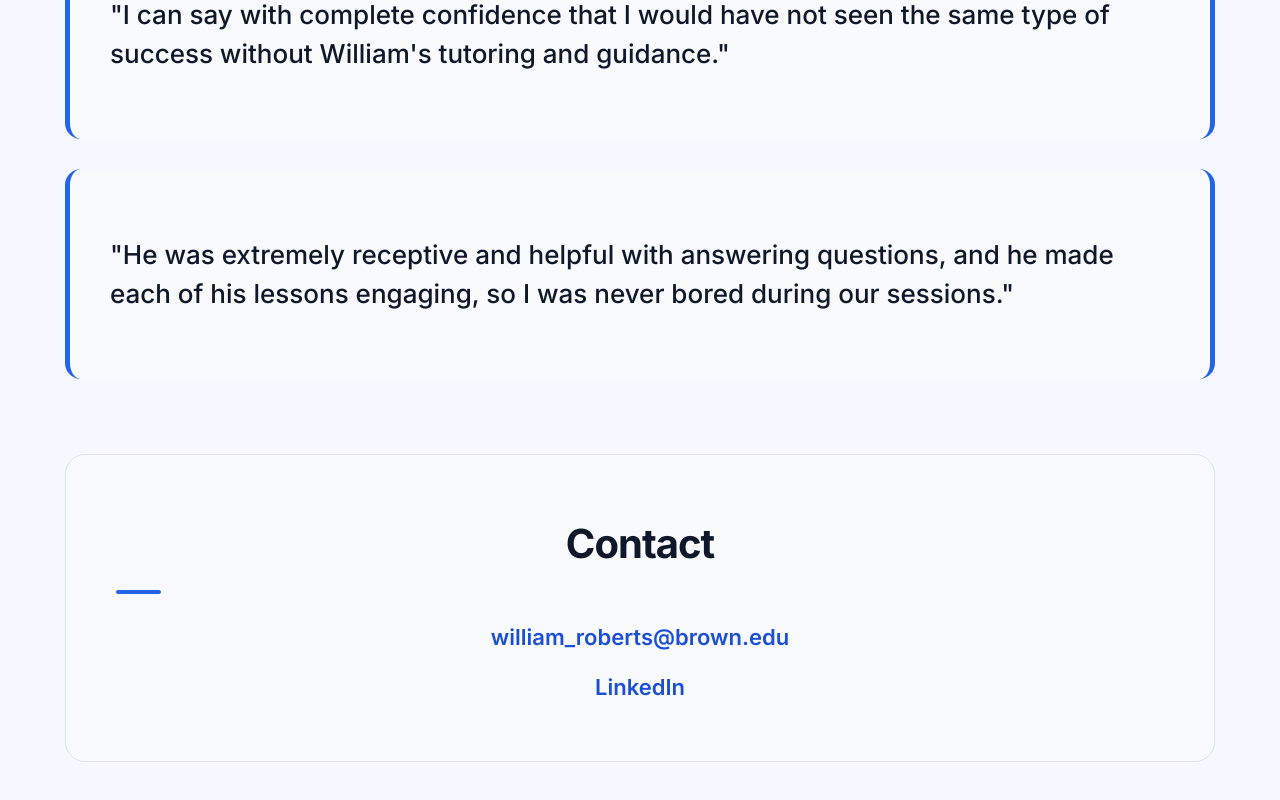
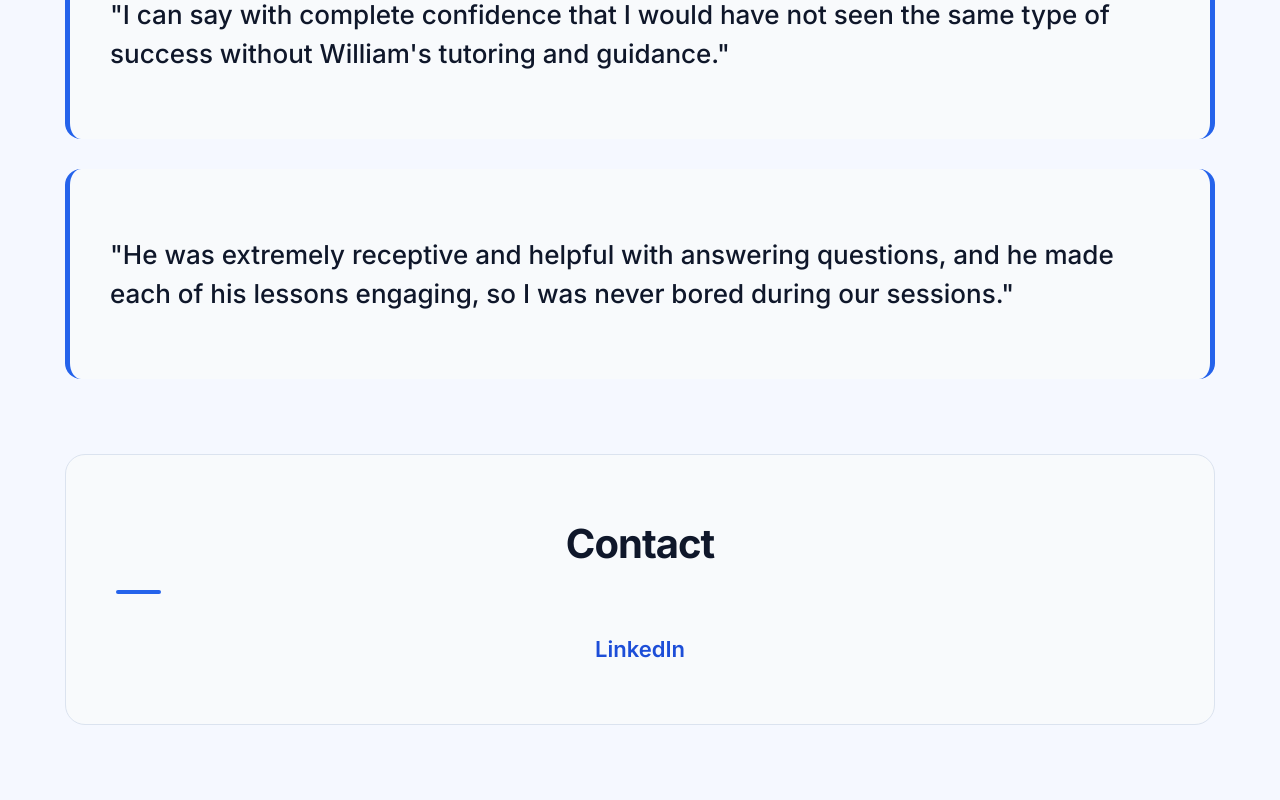
Before and after one commit to pythonschmython/william-roberts-website, a Next.js app: page / in a window 1280 px wide. Shown: the part 5499-6299 px from the top of the page. Built offline with nearby package versions, Linux system fonts and the light colour scheme.

Commit message:
Update email

```diff
--- a/app/page.tsx
+++ b/app/page.tsx
@@ -440,8 +440,8 @@ export default function Home() {
 
         <div className="contact-links">
 
-          <a href="mailto:your@email.com">
-            william_roberts@brown.edu
+          <a href="mailto:your@email.com
+            william_roberts@brown.edu">
           </a>
 
 
```
